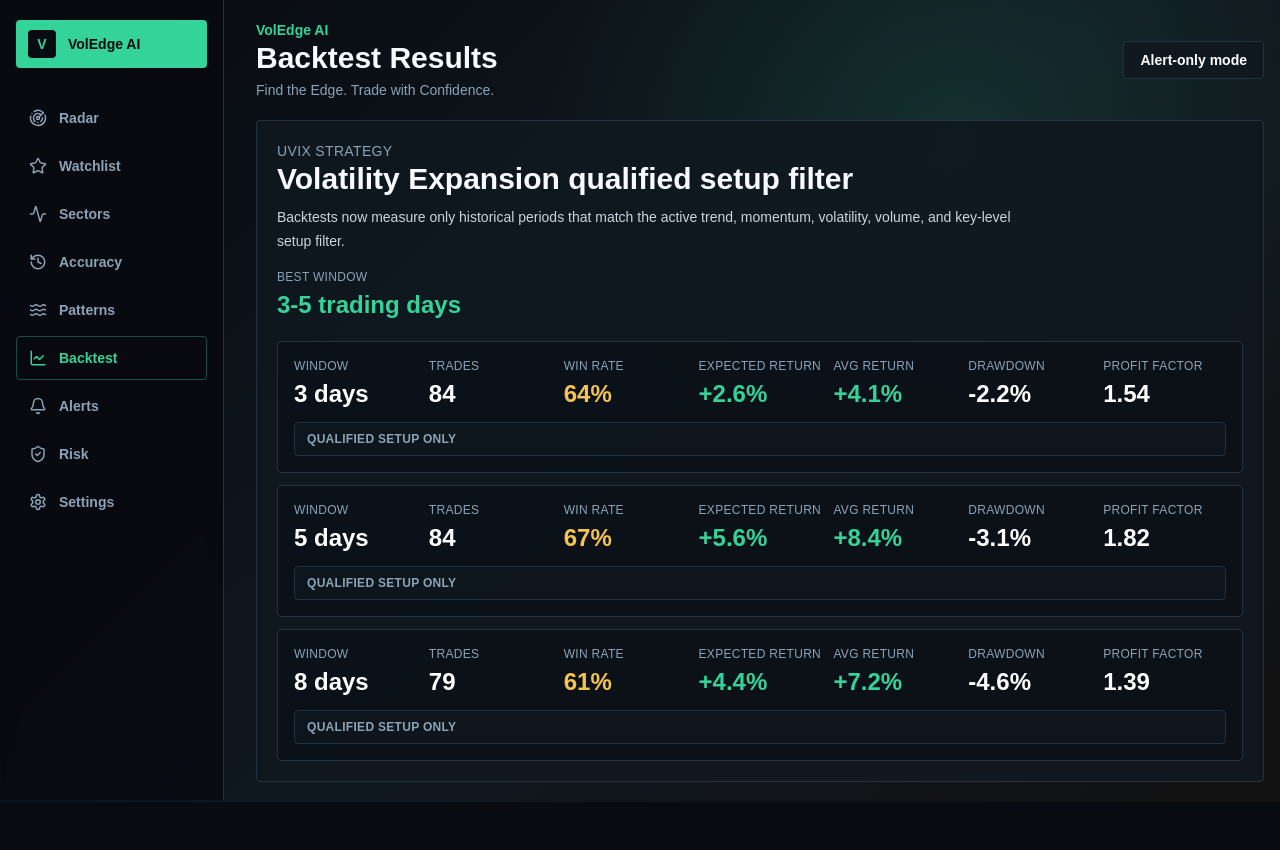
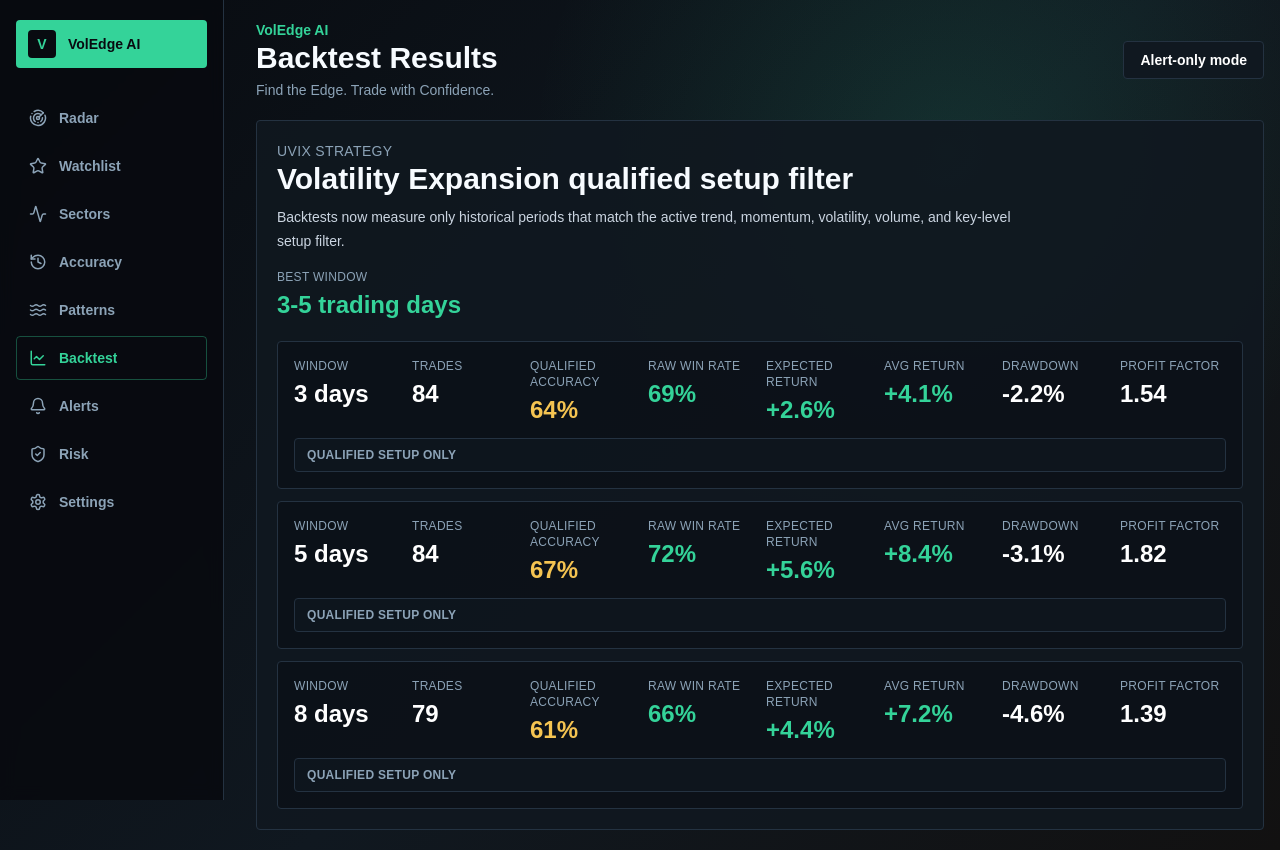
Before and after one commit to aixnetwork/VolEdge-AI-Production-App, a Next.js app in the folder apps/web/: page /backtest in a window 1280 px wide. Before the commit the page ends 802 px from the top, so only its background shows below. Built offline with nearby package versions, Linux system fonts and the light colour scheme; no server answers.

Commit message:
Show raw win rate across trading views

```diff
--- a/apps/web/app/backtest/page.tsx
+++ b/apps/web/app/backtest/page.tsx
@@ -20,15 +20,16 @@ export default async function BacktestResults() {
         </div>
         <div className="mt-5 grid gap-3">
           {backtestRows.map((row) => (
-            <div key={row.window} className="grid gap-3 rounded border border-line bg-ink/45 p-4 md:grid-cols-7">
+            <div key={row.window} className="grid gap-3 rounded border border-line bg-ink/45 p-4 md:grid-cols-8">
               <Metric label="Window" value={row.window} />
               <Metric label="Trades" value={String(row.trades)} />
-              <Metric label="Win Rate" value={row.winRate} tone="amber" />
+              <Metric label="Qualified Accuracy" value={row.winRate} tone="amber" />
+              <Metric label="Raw Win Rate" value={row.rawWinRate ?? row.winRate} tone="mint" />
               <Metric label="Expected Return" value={row.expectedReturn ?? row.avgReturn} tone="mint" />
               <Metric label="Avg Return" value={row.avgReturn} tone="mint" />
               <Metric label="Drawdown" value={row.drawdown} />
               <Metric label="Profit Factor" value={row.profitFactor} />
-              <div className="md:col-span-7">
+              <div className="md:col-span-8">
                 <div className="rounded border border-line bg-panel/60 px-3 py-2 text-xs font-semibold uppercase tracking-wide text-steel">
                   {row.filter ?? "Qualified setup only"}
                 </div>
--- a/apps/web/app/etf/[symbol]/page.tsx
+++ b/apps/web/app/etf/[symbol]/page.tsx
@@ -36,6 +36,7 @@ export default async function EtfDetail({ params }: { params: { symbol: string }
             <Metric label="Latest Price" value={opportunity.currentPrice} />
             <Metric label="Price Change" value={opportunity.priceChangePercent} tone={opportunity.priceTone === "amber" ? "amber" : opportunity.priceTone === "mint" ? "mint" : undefined} />
             <Metric label="Historical Accuracy" value={`${opportunity.accuracy}%`} tone="amber" />
+            <Metric label="Raw Win Rate" value={`${opportunity.rawWinRate ?? opportunity.accuracy}%`} tone="mint" />
             <Metric label="Matches" value={String(opportunity.matches)} />
             <Metric label="Expected Value" value={opportunity.expectedValue ?? opportunity.expectedReturn} tone="mint" />
             <Metric label="Profit Factor" value={opportunity.profitFactor ?? "1.00"} />
--- a/apps/web/app/page.tsx
+++ b/apps/web/app/page.tsx
@@ -49,6 +49,7 @@ export default async function Home() {
           <div className="grid min-w-[260px] grid-cols-2 gap-4">
             <Metric label="Transition Score" value={String(swingTransition.transitionScore ?? swingTransition.score)} tone="mint" />
             <Metric label="Historical Accuracy" value={`${swingTransition.accuracy}%`} tone="amber" />
+            <Metric label="Raw Win Rate" value={`${swingTransition.rawWinRate ?? swingTransition.accuracy}%`} tone="mint" />
             <Metric label="Trigger Gap" value={swingTransition.triggerGap ?? "0.0%"} />
             <Metric label="Trigger Price" value={swingTransition.transitionTrigger ?? swingTransition.entry} />
           </div>
@@ -92,6 +93,14 @@ export default async function Home() {
                     <div className="font-bold text-mint">{item.score}</div>
                   </div>
                   <div>
+                    <div className="text-xs uppercase text-steel">Win Rate</div>
+                    <div className="font-bold text-mint">{item.rawWinRate ?? item.accuracy}%</div>
+                  </div>
+                  <div>
+                    <div className="text-xs uppercase text-steel">Accuracy</div>
+                    <div className="font-bold text-amber">{item.accuracy}%</div>
+                  </div>
+                  <div>
                     <div className="text-xs uppercase text-steel">Risk</div>
                     <div className="font-bold text-amber">{item.riskScore ?? 50}</div>
                   </div>
@@ -124,8 +133,9 @@ export default async function Home() {
             </div>
           </div>
 
-          <div className="grid gap-4 sm:grid-cols-4">
+          <div className="grid gap-4 sm:grid-cols-5">
             <Metric label="Historical Accuracy" value={`${top.accuracy}%`} tone="amber" />
+            <Metric label="Raw Win Rate" value={`${top.rawWinRate ?? top.accuracy}%`} tone="mint" />
             <Metric label="Confidence Score" value={String(top.confidenceScore ?? top.accuracy)} tone="mint" />
             <Metric label="Risk Score" value={String(top.riskScore ?? 50)} tone="amber" />
             <Metric label="Historical Matches" value={String(top.matches)} />
--- a/apps/web/components/OpportunityCard.tsx
+++ b/apps/web/components/OpportunityCard.tsx
@@ -32,8 +32,9 @@ export function OpportunityCard({ item }: { item: Opportunity }) {
         </div>
         <div className="mt-2 truncate text-xs text-steel">{item.priceSource}</div>
       </div>
-      <div className="mt-4 grid grid-cols-3 gap-2">
+      <div className="mt-4 grid grid-cols-2 gap-2 sm:grid-cols-4">
         <Metric label="Accuracy" value={`${item.accuracy}%`} tone="amber" />
+        <Metric label="Win Rate" value={`${item.rawWinRate ?? item.accuracy}%`} tone="mint" />
         <Metric label="Confidence" value={String(item.confidenceScore ?? item.accuracy)} tone="mint" />
         <Metric label="Risk" value={String(item.riskScore ?? 50)} tone="amber" />
       </div>
--- a/apps/web/lib/mock-data.ts
+++ b/apps/web/lib/mock-data.ts
@@ -310,9 +310,9 @@ export const patternSignals = [
 ];
 
 export const backtestRows = [
-  { window: "3 days", trades: 84, winRate: "64%", avgReturn: "+4.1%", expectedReturn: "+2.6%", drawdown: "-2.2%", profitFactor: "1.54", filter: "Qualified setup only" },
-  { window: "5 days", trades: 84, winRate: "67%", avgReturn: "+8.4%", expectedReturn: "+5.6%", drawdown: "-3.1%", profitFactor: "1.82", filter: "Qualified setup only" },
-  { window: "8 days", trades: 79, winRate: "61%", avgReturn: "+7.2%", expectedReturn: "+4.4%", drawdown: "-4.6%", profitFactor: "1.39", filter: "Qualified setup only" }
+  { window: "3 days", trades: 84, winRate: "64%", rawWinRate: "69%", avgReturn: "+4.1%", expectedReturn: "+2.6%", drawdown: "-2.2%", profitFactor: "1.54", filter: "Qualified setup only" },
+  { window: "5 days", trades: 84, winRate: "67%", rawWinRate: "72%", avgReturn: "+8.4%", expectedReturn: "+5.6%", drawdown: "-3.1%", profitFactor: "1.82", filter: "Qualified setup only" },
+  { window: "8 days", trades: 79, winRate: "61%", rawWinRate: "66%", avgReturn: "+7.2%", expectedReturn: "+4.4%", drawdown: "-4.6%", profitFactor: "1.39", filter: "Qualified setup only" }
 ];
 
 export const alerts = [
```
